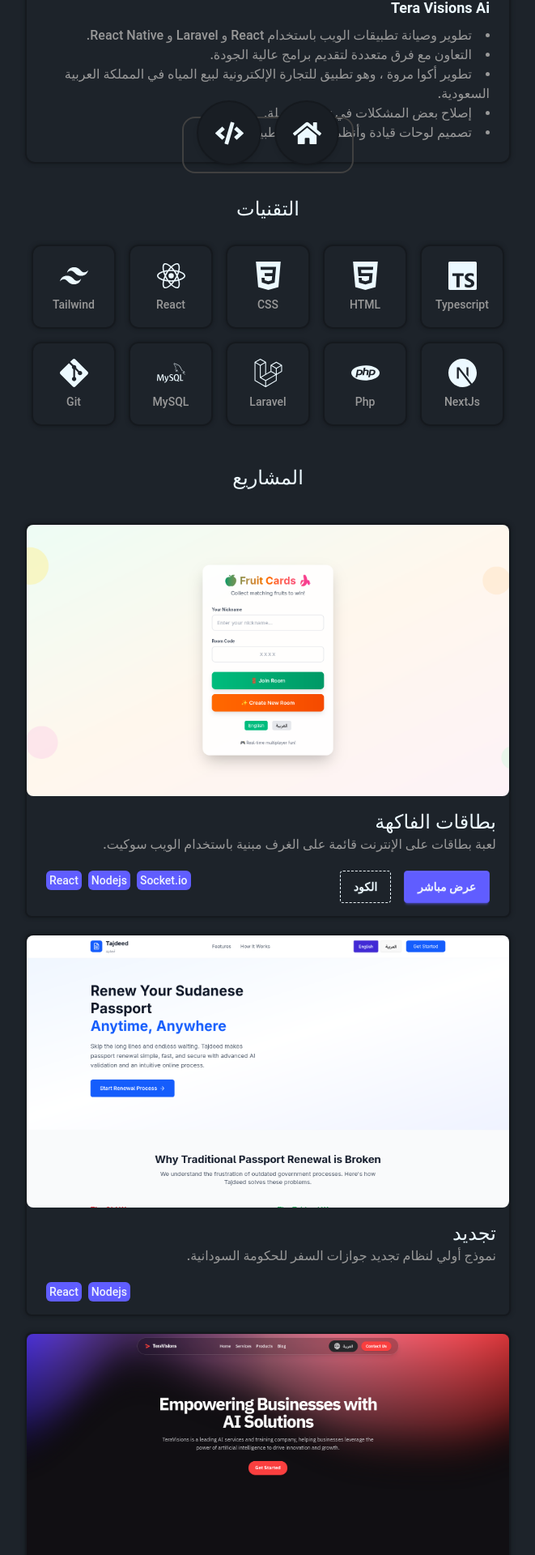
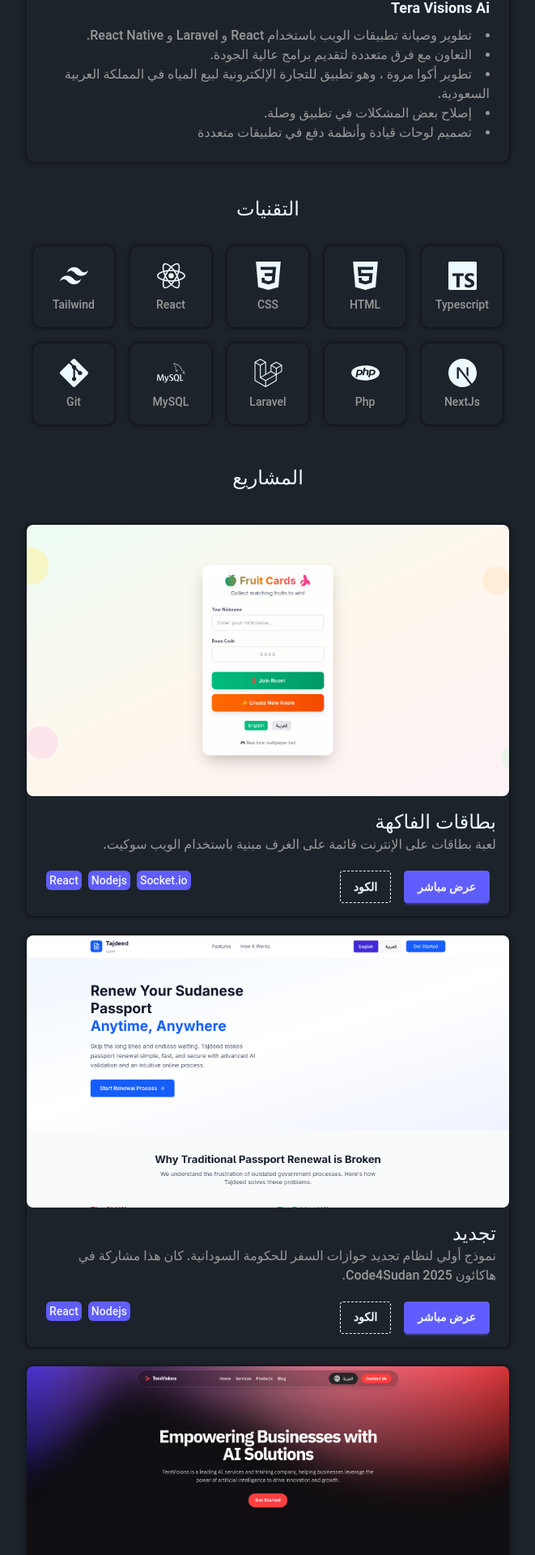
Before and after one commit to Mohannad-Algaali/portfolio, a React (Vite) app: page / in a window 1280 px wide. Shown: the part 558-2478 px from the top of the page at 81% size, without its empty margins (309-970 px from the left). Built offline with nearby package versions, Linux system fonts and the light colour scheme; a web font is replaced by a local one.

Commit message:
remove dock

```diff
--- a/src/App.tsx
+++ b/src/App.tsx
@@ -2,7 +2,7 @@
 import { useDebugValue, useEffect, useState } from "react";
 import { BrowserRouter as Router, Routes, Route } from "react-router-dom";
 import Home from "./Home";
-import ProjectsPage from "./ProjectsPage";
+// import ProjectsPage from "./ProjectsPage";
 import { useTranslation } from "react-i18next";
 
 function App() {
@@ -15,7 +15,7 @@
     <Router>
       <Routes>
         <Route path="/" element={<Home />}></Route>
-        <Route path="/projects" element={<ProjectsPage />}></Route>
+        {/* <Route path="/projects" element={<ProjectsPage />}></Route> */}
       </Routes>
     </Router>
   );
--- a/src/Home.tsx
+++ b/src/Home.tsx
@@ -1,7 +1,7 @@
 import { useEffect, useState } from "react";
 import { useTranslation } from "react-i18next";
-import Dock, { type DockItemData } from "./componenets/Dock";
-import { FaCode, FaHome } from "react-icons/fa";
+// import Dock, { type DockItemData } from "./componenets/Dock";
+// import { FaCode, FaHome } from "react-icons/fa";
 // import { IoMdSettings } from "react-icons/io";
 import SettingsMenu from "./componenets/SettingsMenu";
 import OverView from "./componenets/OverView";
@@ -10,42 +10,43 @@
 import Projects from "./componenets/Projects";
 import Skills from "./componenets/Skills";
 import Footer from "./componenets/Footer";
-import { useNavigate } from "react-router-dom";
+// import { useNavigate } from "react-router-dom";
 // import Schedule from "./componenets/Schedule";
 
 export default function Home() {
-	const { t, i18n } = useTranslation();
+	// const { t, i18n } = useTranslation();
+	const {  i18n } = useTranslation();
 	const [isSettingsMenuOpen, setIsSettingsMenuOpen] = useState(false);
-	const navigate = useNavigate()
-	const iconSize = 35;
+	// const navigate = useNavigate()
+	// const iconSize = 35;
+	//
+	// const goToPage = (pageUrl: string) => {
+	// 	navigate(pageUrl)
+	// };
 
-	const goToPage = (pageUrl: string) => {
-		navigate(pageUrl)
-	};
-
-	const dockItems: DockItemData[] = [
-		{
-			icon: <FaHome size={iconSize} />,
-			label: t("home"),
-			onClick: () => {
-				// goToSection("/");
-			},
-		},
-		{
-			icon: <FaCode size={iconSize} />,
-			label: t("projects"),
-			onClick: () => {
-				goToPage("/projects");
-			},
-		},
-		// {
-		// 	icon: <IoMdSettings size={iconSize} />,
-		// 	label: t("settings"),
-		// 	onClick: () => {
-		// 		setIsSettingsMenuOpen(!isSettingsMenuOpen);
-		// 	},
-		// },
-	];
+	// const dockItems: DockItemData[] = [
+	// 	{
+	// 		icon: <FaHome size={iconSize} />,
+	// 		label: t("home"),
+	// 		onClick: () => {
+	// 			// goToSection("/");
+	// 		},
+	// 	},
+	// 	{
+	// 		icon: <FaCode size={iconSize} />,
+	// 		label: t("projects"),
+	// 		onClick: () => {
+	// 			goToPage("/projects");
+	// 		},
+	// 	},
+	// 	// {
+	// 	// 	icon: <IoMdSettings size={iconSize} />,
+	// 	// 	label: t("settings"),
+	// 	// 	onClick: () => {
+	// 	// 		setIsSettingsMenuOpen(!isSettingsMenuOpen);
+	// 	// 	},
+	// 	// },
+	// ];
 
 	const [theme, setTheme] = useState(
 		localStorage.getItem("data-theme") || "dark"
@@ -94,11 +95,11 @@
 				{/* <Projects numProjects={3}></Projects> */}
 				<Projects></Projects>
 				<Footer></Footer>
-				<div
-					className={`fixed bottom-5 left-1/2 z-40 flex -translate-x-1/2 flex-col items-center`}
-				>
-					<Dock items={dockItems} theme={theme}></Dock>
-				</div>
+				{/* <div */}
+				{/* 	className={`fixed bottom-5 left-1/2 z-40 flex -translate-x-1/2 flex-col items-center`} */}
+				{/* > */}
+					{/* <Dock items={dockItems} theme={theme}></Dock> */}
+				{/* </div> */}
 			</div>
 		</div>
 	);
--- a/src/componenets/Projects.tsx
+++ b/src/componenets/Projects.tsx
@@ -20,11 +20,11 @@
       titleAr: "تجديد",
       description:
         "A prototype of a passport renewal system for Sudanese government.",
-      descriptionAr: "نموذج أولي لنظام تجديد جوازات السفر للحكومة السودانية.",
-      link: "",
+      descriptionAr: "نموذج أولي لنظام تجديد جوازات السفر للحكومة السودانية. كان هذا مشاركة في هاكائون Code4Sudan 2025.",
+      link: "https://passport-renew.vercel.app/",
       imageUrl: "/assets/projects/tajdeed.png",
       tags: ["React", "Nodejs"],
-      repo: "",
+      repo: "https://github.com/Mohannad-Algaali/passport-renew",
     },
     {
       title: "Tera Visions AI",
@@ -38,7 +38,7 @@
     },
     {
       title: "Aqua Marwa",
-      titleAr: "أكوا مروة",
+      titleAr: "أكوا مروى",
       description:
         "A full E-Commerce application for selling water products in Saudi Arabic. ",
       descriptionAr:
@@ -48,6 +48,19 @@
       tags: ["React Native", "Laravel"],
       repo: "",
     },
+
+    // {
+    //   title: "Project Manager",
+    //   titleAr: "أداة إدارة المشاريع",
+    //   description:
+    //     "A simple tool for managing and navigating projects in the command line.",
+    //   descriptionAr:
+    //     "اداة بسيطة لادارة المشاريع والتنقل بينها عبر مشغل الأوامر أو الcli.",
+    //   link: "",
+    //   imageUrl: "/assets/projects/projects-manager.png",
+    //   tags: ["Bun", "Typescript", "Bash"],
+    //   repo: "https://github.com/Mohannad-Algaali/projects-manager",
+    // },
   ];
 
   const getLength = () => {
```
Also changed, not shown: public/assets/projects/projects-manager.png (added).
